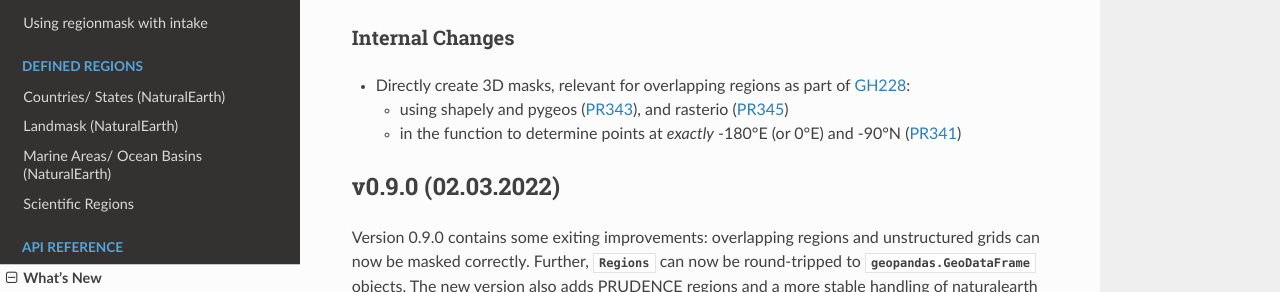
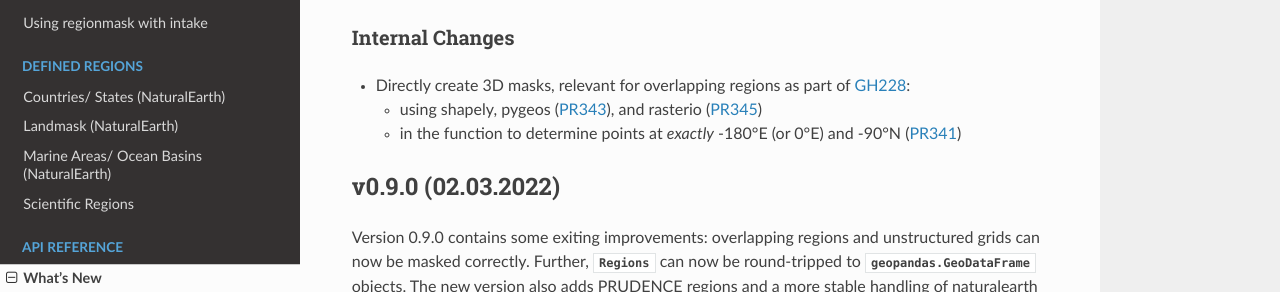
Before and after one commit to regionmask/regionmask, a Sphinx documentation site: the page built from docs/whats_new.rst, in a window 1280 px wide and 900 px high, scrolled down 458 px. Shown: the part 158-450 px from the top of the window. Built offline with Sphinx 7.4.7 and the Read the Docs theme 2.0.0, drawn with Linux system fonts in a browser that asks for light colours; pages that are not in the unit, such as notebooks, are missing from menus; the version number could not be read and is left out.

Commit message:
Update docs/whats_new.rst

```diff
--- a/docs/whats_new.rst
+++ b/docs/whats_new.rst
@@ -36,7 +36,7 @@ Internal Changes
 
 - Directly create 3D masks, relevant for overlapping regions as part of :issue:`228`:
 
-  - using shapely and pygeos (:pull:`343`), and rasterio (:pull:`345`)
+  - using shapely, pygeos (:pull:`343`), and rasterio (:pull:`345`)
   - in the function to determine points at *exactly* -180°E (or 0°E) and -90°N (:pull:`341`)
 
 .. _whats-new.0.9.0:
```
